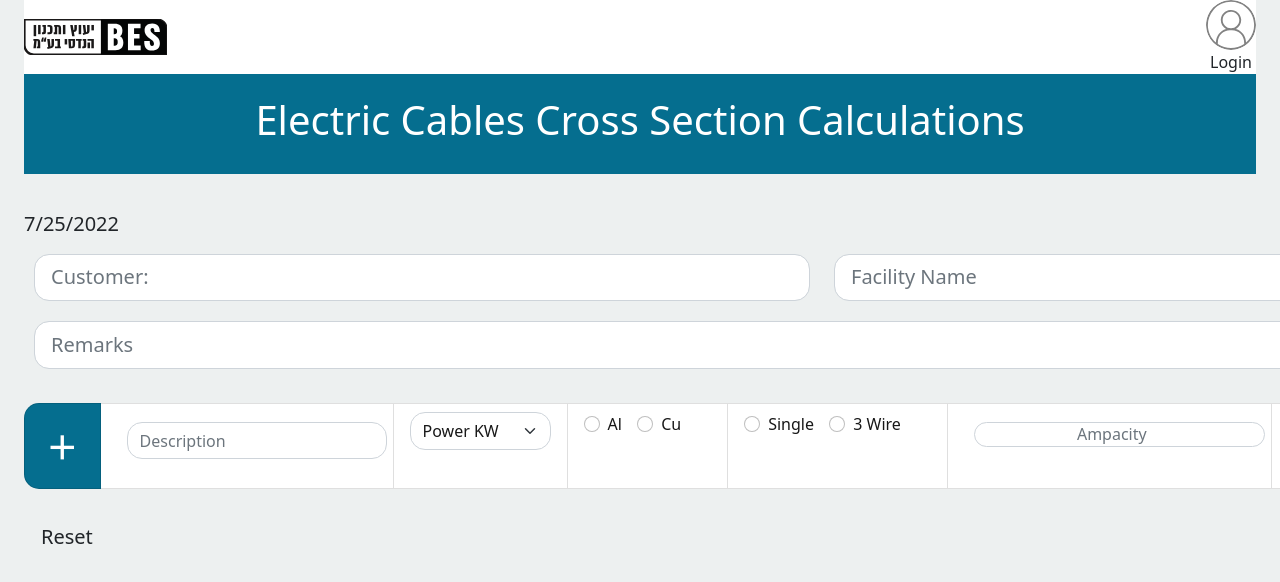
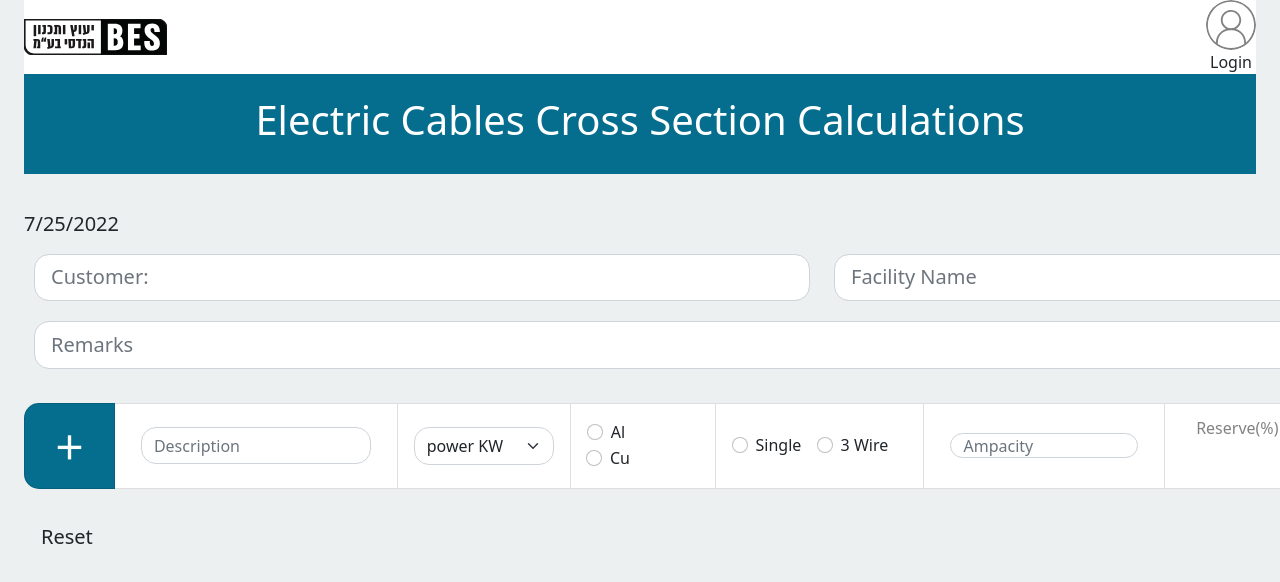
Before and after one commit to ababen1/BES-Calc, a React (Create React App) app in the folder frontend/: page / in a window 1280 px wide. Shown: the top 582 px of the page. Built offline with nearby package versions, Linux system fonts and the light colour scheme; no server answers.

Commit message:
ui changes

```diff
--- a/frontend/src/components/Calculator/Calculator.js
+++ b/frontend/src/components/Calculator/Calculator.js
@@ -110,17 +110,15 @@ class Calculator extends Component {
                         <ListGroup.Item className="add" style={{backgroundColor: "#056e8f", "color": "white"}}>
                             <span >{(this.props.count === 0) ? "+" : this.props.count}</span>
                         </ListGroup.Item>
-                        <ListGroup.Item >
+                        <ListGroup.Item className={"description"}>
                             <Form.Control as="textarea"
                                 type="text" value={this.state.description}
-                                className={"description"}
                                 onChange={this.OnChangeHandlerDescription.bind(this)}
                                 placeholder={"Description"} />
                         </ListGroup.Item>
 
-                        <ListGroup.Item>
+                        <ListGroup.Item className="power-kw">
                             <Form.Select
-                                className="power-kw"
                                 value={this.state.power}
                                 onChange={(ev) => { this.setState({ "power": ev.target.value }); }}>
                                 <option>power KW</option>
@@ -143,8 +141,8 @@ class Calculator extends Component {
                                 <option>355</option>
                             </Form.Select>
                         </ListGroup.Item>
-                        <ListGroup.Item>
-                            <InputGroup className="radio-btns">
+                        <ListGroup.Item className="cable">
+                            <InputGroup>
                                 <Form.Check
                                     name="cable"
                                     inline
@@ -164,8 +162,8 @@ class Calculator extends Component {
 
 
                         </ListGroup.Item>
-                        <ListGroup.Item>
-                            <InputGroup className="radio-btns">
+                        <ListGroup.Item className="wire">
+                            <InputGroup>
                                 <Form.Check
                                     name="wire"
                                     inline
@@ -185,9 +183,8 @@ class Calculator extends Component {
                             </InputGroup>
 
                         </ListGroup.Item>
-                        <ListGroup.Item>
+                        <ListGroup.Item className="ampacity">
                             <Form.Control
-                                className="ampacity"
                                 type={"number"}
                                 name={"ampacity"}
                                 placeholder={"Ampacity"}
@@ -195,21 +192,21 @@ class Calculator extends Component {
                                 onChange={this.OnChangeHandlerAmp.bind(this)} />
 
                         </ListGroup.Item>
-                        <ListGroup.Item>
+                        <ListGroup.Item className="results">
                             <p className="data-result-title">Reserve(%)</p>
                             <p className="data-result-text">{String(this.state.reserve).substring(0, 8)}</p>
                         </ListGroup.Item>
-                        <ListGroup.Item>
+                        <ListGroup.Item className="results">
                             <p className="data-result-title">Imax</p>
                             <p className="data-result-text">{String(this.state.imax).substring(0, 8)}</p>
                         </ListGroup.Item>
-                        <ListGroup.Item>
+                        <ListGroup.Item className="results">
                             <p className="data-result-title">S[mm^2]</p>
                             <p className="data-result-text">{String(this.state.smm2)}</p>
 
                         </ListGroup.Item>
                         {(this.props.count !== 0) ?
-                            <ListGroup.Item>
+                            <ListGroup.Item className="delete-row">
                                 <CloseButton onClick={this.props.OnDeleteCalc.bind(this, this.props.count - 1)}></CloseButton>
                             </ListGroup.Item > : ""}
 
--- a/frontend/src/components/Calculator/Calculator.scss
+++ b/frontend/src/components/Calculator/Calculator.scss
@@ -22,6 +22,7 @@
     display: flex;
     flex-direction: row;
     width: 100%;
+    height: 100%;
     justify-content: center;
 
     .list-group {
@@ -33,52 +34,53 @@
         }
     }
 
+    @mixin calc-field($width) {
+        text-transform: capitalize;
+        width: $width;
+        display: flex;
+        align-items: center;
+    }
+
     .add {
         /* UI Properties */
+        @include calc-field(58px);
         text-align: center;
         font: normal normal 300 50px/68px Open Sans;
         letter-spacing: 0px;
-        opacity: 1;
     }
 
     .description {
-        /* UI Properties */
-        text-align: left;
-        letter-spacing: 0px;
-        color: #181818;
-        text-transform: capitalize;
-        opacity: 1;
-        overflow: auto;
-        resize: none;
+        @include calc-field(250px);
+
+        textarea {
+            resize: none;
+        }
     }
 
     .power-kw {
-        /* UI Properties */
-        text-align: left;
-        letter-spacing: 0px;
-        color: #181818;
-        text-transform: capitalize;
-        opacity: 1;
-        display: flex;
-        align-content: center;
-        align-items: center;
+        @include calc-field(140px);
     }
 
     .ampacity {
-        /* UI Properties */
-        text-align: center;
-        letter-spacing: 0px;
-        color: #181818;
-        text-transform: capitalize;
+        @include calc-field(13rem);
     }
 
-    .radio-btns {
-        /* UI Properties */
-        text-align: center;
-        letter-spacing: 0px;
-        color: #181818;
-        text-transform: capitalize;
-        opacity: 1;
+    .wire {
+        @include calc-field(11rem);
+    }
+
+    .cable {
+        @include calc-field(7rem);
+    }
+
+    .results {
+        flex-direction: column;
+        @include calc-field(7rem)
+
+    }
+
+    .delete-row {
+        @include calc-field(1rem)
     }
 
     .data-result-title {
```
